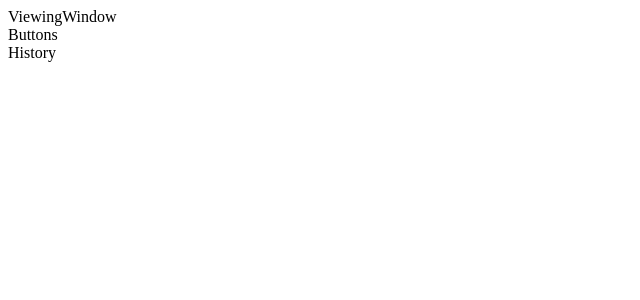
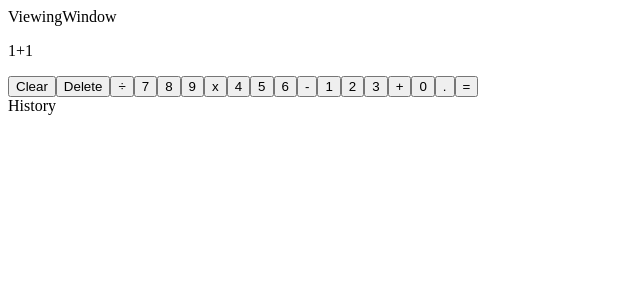
Before and after one commit to alexkim612/Calculator, a React app: page / in a window 1280 px wide. Shown: the top 300 px of the page, without its empty margins (0-640 px from the left). Built offline with nearby package versions, Linux system fonts and the light colour scheme; the HTML template or start-up script is replaced by a standard one.

Commit message:
add buttons

```diff
--- a/client/src/components/App.jsx
+++ b/client/src/components/App.jsx
@@ -8,7 +8,7 @@
     super();
 
     this.state = {
-      viewingWindow: ''
+      largeViewingWindow: '1+1'
     }
 
     this.btnClick = this.btnClick.bind(this);
@@ -23,8 +23,13 @@
 
   // calculate
   calculate() {
-    let result = 0;
-
+    let result = eval(this.largeViewingWindow);
+    if (result) {
+      this.largeViewingWindow = result;
+    } else {
+      this.clear();
+      throw new Error ('Arithmetic error');
+    }
   }
 
   // clear
@@ -39,6 +44,9 @@
       <div>
         <ViewingWindow viewingWindow={this.viewingWindow}>
         </ViewingWindow>
+        <div className="largeViewingWindow">
+          <p>{this.state.largeViewingWindow}</p>
+        </div>
 
         <Buttons>
         </Buttons>
--- a/client/src/components/Buttons.jsx
+++ b/client/src/components/Buttons.jsx
@@ -5,8 +5,29 @@
 
   render() {
     return (
-      <div>
-        Buttons
+      <div className="btn-wrapper">
+        <button className="" name="clear">Clear</button>
+        <button className="" name="delete">Delete</button>
+        <button className="" name="÷">÷</button>
+
+        <button className="" name="7">7</button>
+        <button className="" name="8">8</button>
+        <button className="" name="9">9</button>
+        <button className="" name="x">x</button>
+
+        <button className="" name="4">4</button>
+        <button className="" name="5">5</button>
+        <button className="" name="6">6</button>
+        <button className="" name="-">-</button>
+
+        <button className="" name="1">1</button>
+        <button className="" name="2">2</button>
+        <button className="" name="3">3</button>
+        <button className="" name="+">+</button>
+
+        <button className="" name="0">0</button>
+        <button className="" name=".">.</button>
+        <button className="" name="=">=</button>
       </div>
     )
   }
```
Also changed, not shown: 1 other file (tests, documents, lock files or other folders).
